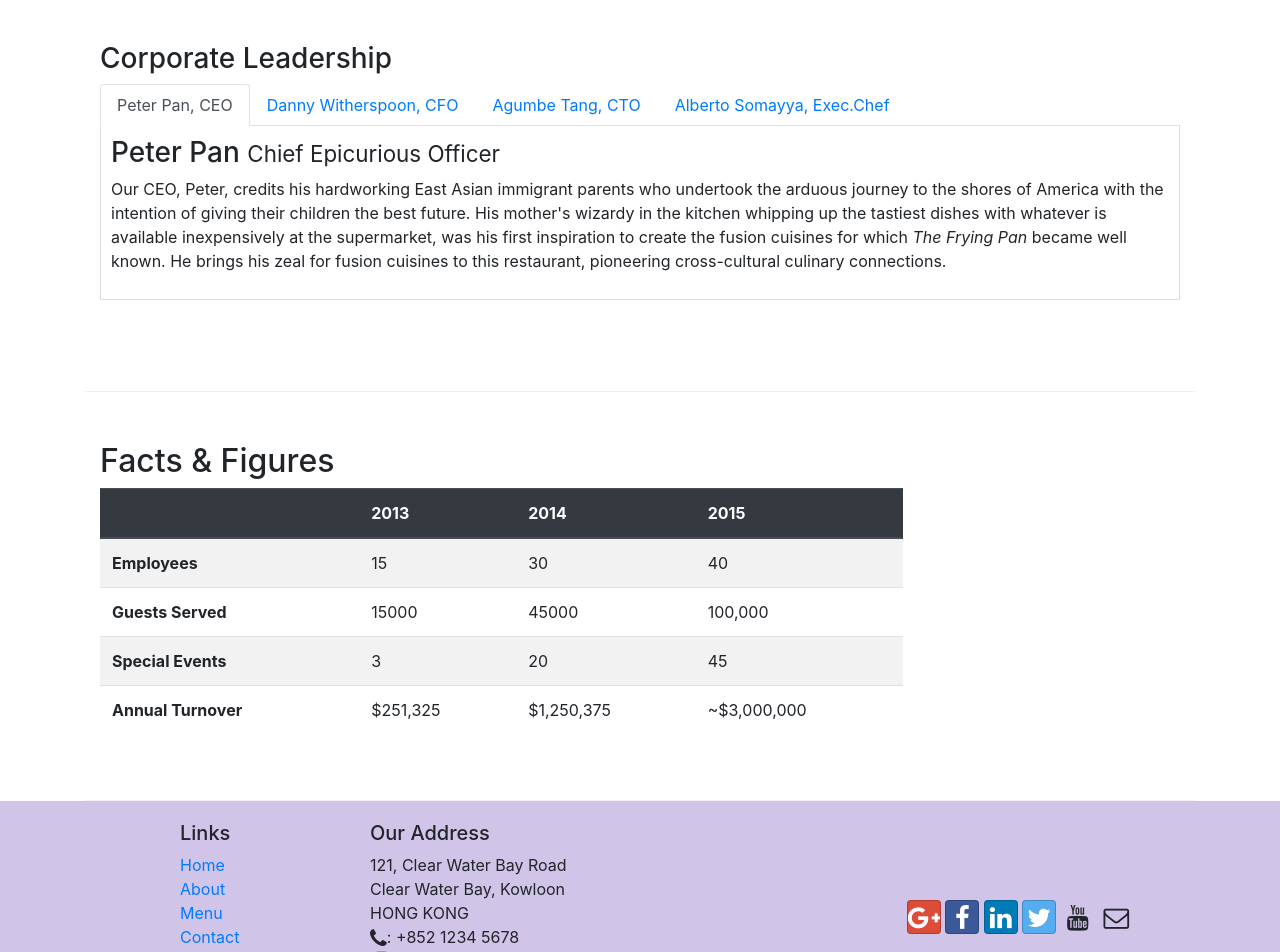
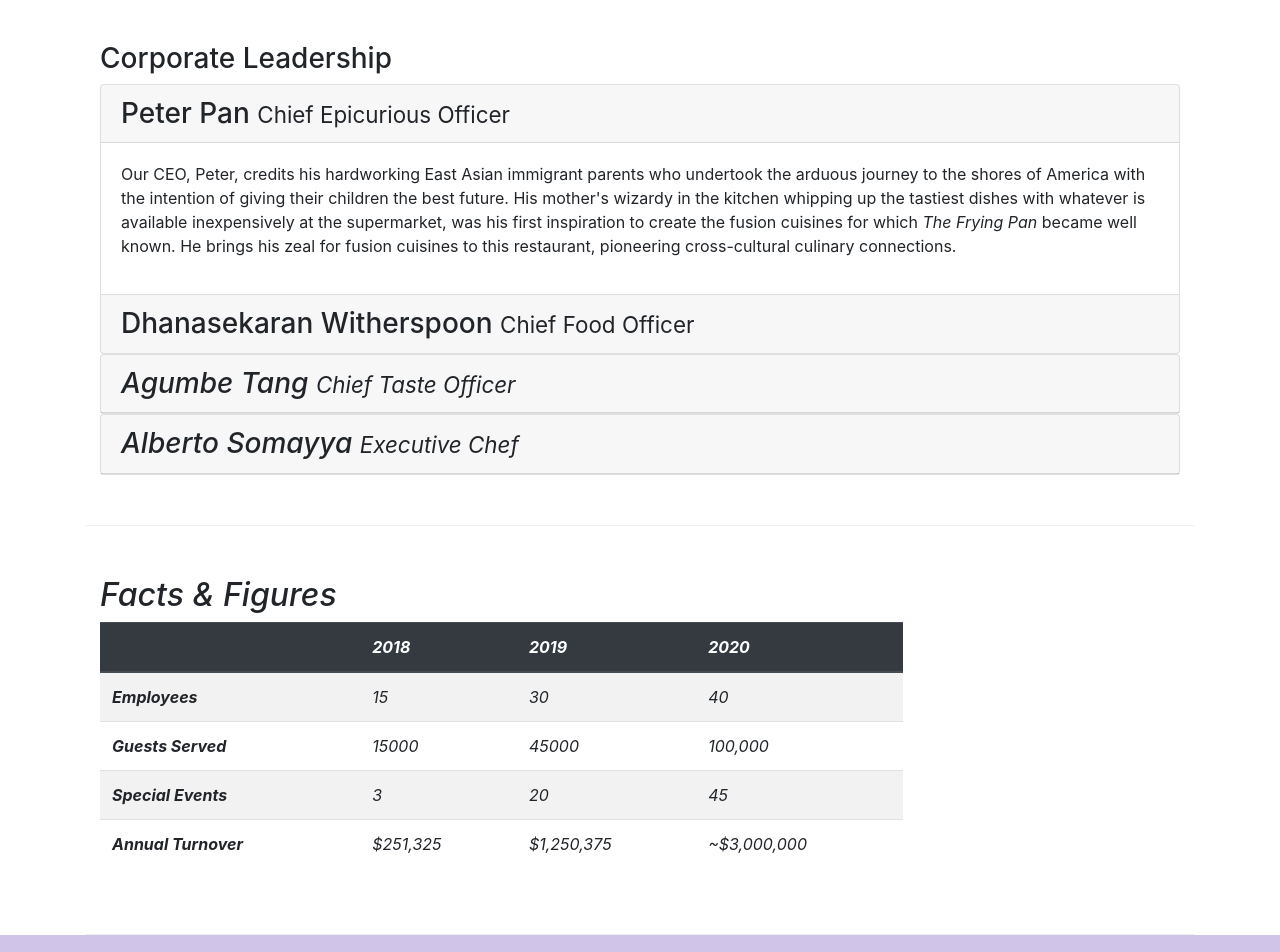
Before and after one commit to Gregory-reyes/EjericicioBootstrap, a website: page aboutus.html in a window 1280 px wide. Shown: the part 980-1932 px from the top of the page. Drawn offline with nearby package versions, Linux system fonts and the light colour scheme.

Commit message:
Accordion

```diff
--- a/aboutus.html
+++ b/aboutus.html
@@ -104,45 +104,67 @@
             <div class="col-12">
                 <h3>Corporate Leadership</h3>
 
-                <ul class="nav nav-tabs">
-                    <li class="nav-item">
-                        <a class="nav-link active" href="#peter"
-                            role="tab" data-toggle="tab">Peter Pan, CEO</a>
-                    </li>
-                    <li class="nav-item">
-                        <a class="nav-link" href="#danny"
-                            role="tab" data-toggle="tab">Danny Witherspoon, CFO</a>
-                    </li>
-                    <li class="nav-item">
-                        <a class="nav-link" href="#agumbe"
-                            role="tab" data-toggle="tab">Agumbe Tang, CTO</a>
-                    </li>
-                    <li class="nav-item">
-                        <a class="nav-link" href="#alberto"
-                            role="tab" data-toggle="tab">Alberto Somayya, Exec.Chef</a>
-                    </li>
-                </ul>
-
-                <div class="tab-content">
-                    <div role="tabpanel" class="tab-pane fade show active" id="peter">
-                        <h3>Peter Pan <small>Chief Epicurious Officer</small></h4>
-                        <p class="d-none d-sm-block">Our CEO, Peter, credits his hardworking East Asian immigrant parents who undertook the arduous journey to the shores of America with the intention of giving their children the best future. His mother's wizardy in the kitchen whipping up the tastiest dishes with whatever is available inexpensively at the supermarket, was his first inspiration to create the fusion cuisines for which <em>The Frying Pan</em> became well known. He brings his zeal for fusion cuisines to this restaurant, pioneering cross-cultural culinary connections.</p>
+                <div class="accordion">
+                    <div class="card">
+                        <div class="card-header" role="tab" id="peterhead">
+                            <h3 class="mb-0">
+                                <a data-toggle="collapse" data-target="#peter">
+                                   Peter Pan <small>Chief Epicurious Officer</small>
+                                </a>
+                            </h3>
+                        </div>
+                            <div role="tabpanel" class="collapse show" id="peter" data-parent="#accordion">
+                                <div class="card-body">
+                                    <p class="d-none d-sm-block">Our CEO, Peter, credits his hardworking East Asian immigrant parents who undertook the arduous journey to the shores of America with the intention of giving their children the best future. His mother's wizardy in the kitchen whipping up the tastiest dishes with whatever is available inexpensively at the supermarket, was his first inspiration to create the fusion cuisines for which <em>The Frying Pan</em> became well known. He brings his zeal for fusion cuisines to this restaurant, pioneering cross-cultural culinary connections.</p>
+                                </div>
+                            </div>
                     </div>
 
-                    <div role="tabpanel" class="tab-pane fade" id="danny">
-                        <h3>Dhanasekaran Witherspoon <small>Chief Food Officer</small></h3>
-                        <p class="d-none d-sm-block">Our CFO, Danny, as he is affectionately referred to by his colleagues, comes from a long established family tradition in farming and produce. His experiences growing up on a farm in the Australian outback gave him great appreciation for varieties of food sources. As he puts it in his own words, <em>Everything that runs, wins, and everything that stays, pays!</em></p>
-                    </div>
+                        <div class="card">
+                            <div class="card-header" role="tab" id="dannyhead">
+                                <h3 class="mb-0">
+                                    <a data-toggle="collapse" data-target="#danny">
+                                        Dhanasekaran Witherspoon <small>Chief Food Officer</small>
+                                    </a>
+                                </h3>
+                            </div>
+                                <div class="collapse" id="danny" data-parent="#accordion">
+                                    <div class="card-body">
+                                        <p class="d-none d-sm-block">Our CFO, Danny, as he is affectionately referred to by his colleagues, comes from a long established family tradition in farming and produce. His experiences growing up on a farm in the Australian outback gave him great appreciation for varieties of food sources. As he puts it in his own words, <em>Everything that runs, wins, and everything that stays, pays!</p>
+                                    </div>
+                                </div>
+                        </div>
 
-                    <div role="tabpanel" class="tab-pane fade" id="agumbe">
-                        <h3>Agumbe Tang <small>Chief Taste Officer</small></h3>
-                        <p class="d-none d-sm-block">Blessed with the most discerning gustatory sense, Agumbe, our CTO, personally ensures that every dish that we serve meets his exacting tastes. Our chefs dread the tongue lashing that ensues if their dish does not meet his exacting standards. He lives by his motto, <em>You click only if you survive my lick.</em></p>
-                    </div>
+                            <div class="card">
+                                <div class="card-header" role="tab" id="agumbe">
+                                    <h3 class="mb-0">
+                                        <a data-toggle="collapse" data-target="#agumbe">
+                                            Agumbe Tang <small>Chief Taste Officer</small>
+                                        </a>
+                                    </h3>
+                                </div>
+                                    <div class="collapse" id="agumbe" data-parent="#accordion">
+                                        <div class="card-body">
+                                            <p class="d-none d-sm-block">Blessed with the most discerning gustatory sense, Agumbe, our CTO, personally ensures that every dish that we serve meets his exacting tastes. Our chefs dread the tongue lashing that ensues if their dish does not meet his exacting standards. He lives by his motto, <em>You click only if you survive my lick.</p>
+                                        </div>
+                                    </div>
+                            </div>
 
-                    <div role="tabpanel" class="tab-pane fade" id="alberto">
-                        <h3>Alberto Somayya <small>Executive Chef</small></h3>
-                        <p class="d-none d-sm-block">Award winning three-star Michelin chef with wide International experience having worked closely with whos-who in the culinary world, he specializes in creating mouthwatering Indo-Italian fusion experiences. He says, <em>Put together the cuisines from the two craziest cultures, and you get a winning hit! Amma Mia!</em></p>
-                    </div>
+                                <div class="card">
+                                    <div class="card-header" role="tab" id="alberto">
+                                        <h3 class="mb-0">
+                                            <a data-toggle="collapse" data-target="#alberto">
+                                                Alberto Somayya <small>Executive Chef</small>
+                                            </a>
+                                        </h3>
+                                    </div>
+                                        <div class="collapse" id="alberto" data-parent="#accordion">
+                                            <div class="card-body">
+                                                <p class="d-none d-sm-block">Award winning three-star Michelin chef with wide International experience having worked closely with whos-who in the culinary world, he specializes in creating mouthwatering Indo-Italian fusion experiences. He says, <em>Put together the cuisines from the two craziest cultures, and you get a winning hit! Amma Mia!</p>
+                                            </div>
+                                        </div>
+                                </div>
+
                 </div>
             </div>
        </div>
@@ -154,9 +176,9 @@
                     <thead class="thead-dark">
                         <tr>
                             <th>&nbsp;</th>
-                            <th>2013</th>
-                            <th>2014</th>
-                            <th>2015</th>
+                            <th>2018</th>
+                            <th>2019</th>
+                            <th>2020</th>
                         </tr>
                     </thead>
                     <tbody>
```
